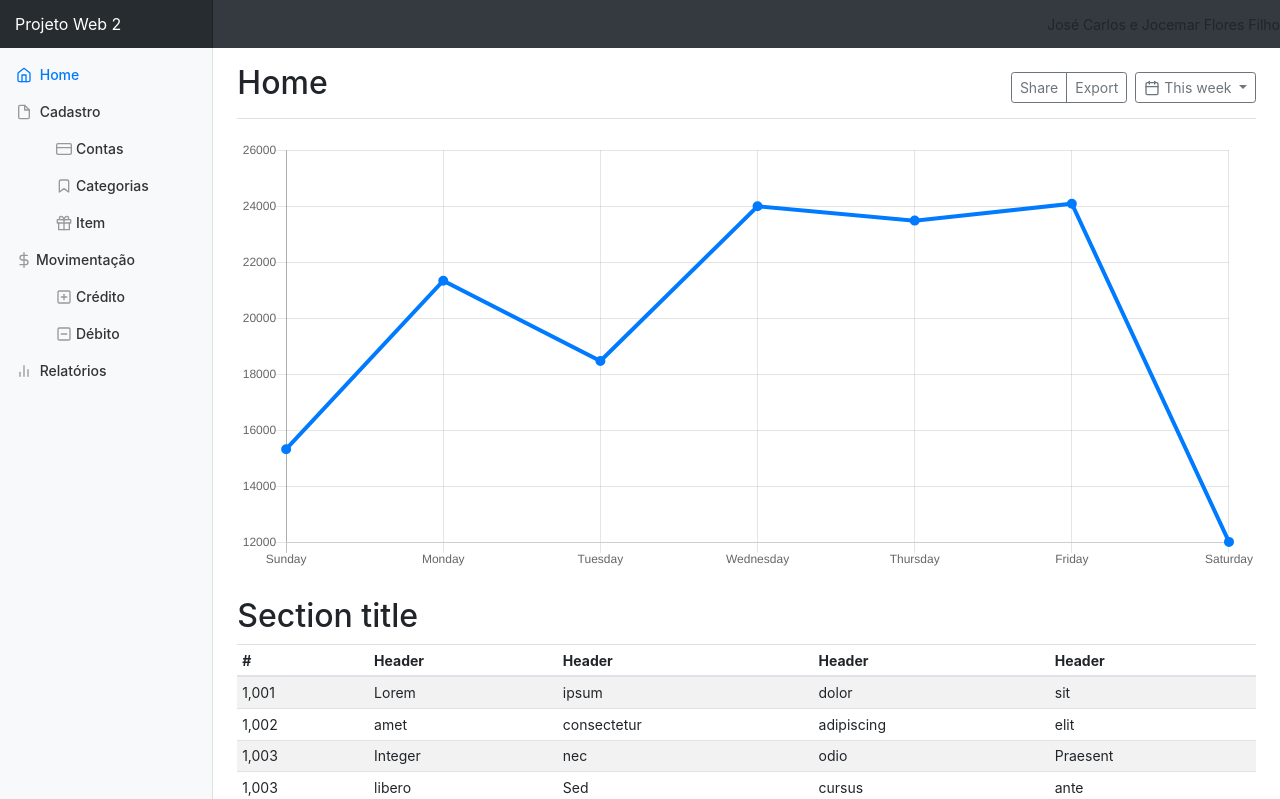
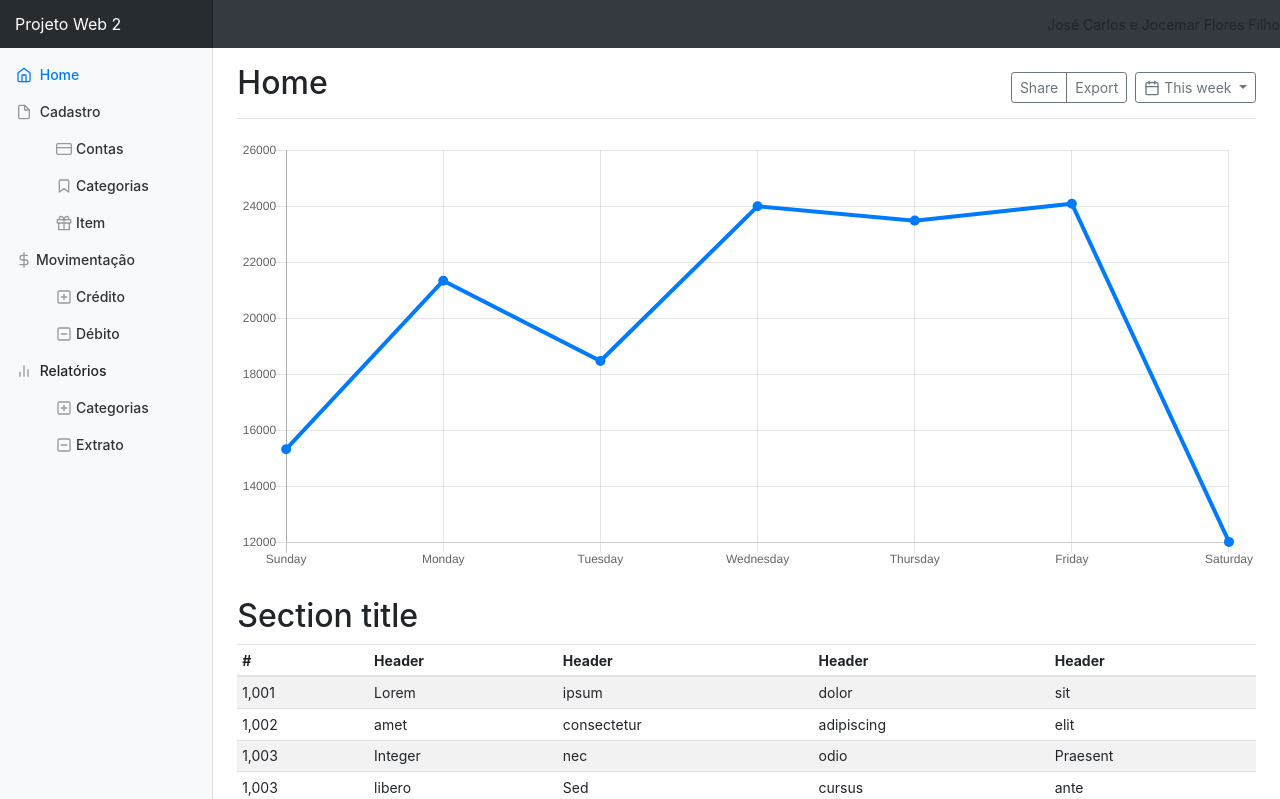
Before and after one commit to jccamargo15/projeto-web-ii, a PHP site: page / in a window 1280 px wide. Shown: the top 799 px of the page. Run offline with PHP 8.4, Linux system fonts and the light colour scheme; some libraries are stand-ins or nearby versions.

Commit message:
relatorio por categorias

```diff
--- a/src/tpl.menu.php
+++ b/src/tpl.menu.php
@@ -50,10 +50,22 @@
             </li>
 
             <li class="nav-item">
-                <a class="nav-link <?php if ($page=='relatorios') {echo 'active';} ?>" href="?page=relatorios">
+                <a class="nav-link href="#">
                     <span data-feather="bar-chart-2"></span>
                     Relatórios
                 </a>
+                <ul>
+                    <li class="nav-subitem">
+                        <a class="nav-link <?php if ($page=='relatorio_categoria') {echo 'active';} ?>" href="?page=relatorio_categoria">
+                            <span data-feather="plus-square"></span>Categorias
+                        </a>
+                    </li>
+                    <li class="nav-subitem">
+                        <a class="nav-link <?php if ($page=='relatorio_extrato') {echo 'active';} ?>" href="?page=relatorio_extrato">
+                            <span data-feather="minus-square"></span>Extrato
+                        </a>
+                    </li>
+                </ul>
             </li>
 
         </ul>
--- /dev/null
+++ b/src/tpl.relatorio_categoria.php
@@ -0,0 +1,4 @@
+<?php
+include 'src/acao_relatorio.php';
+?>
+<h1>Relatório Categoria</h1>
```
Also changed, not shown: src/acao_relatorio.php (added, +24 -0 lines), 1 other file.
